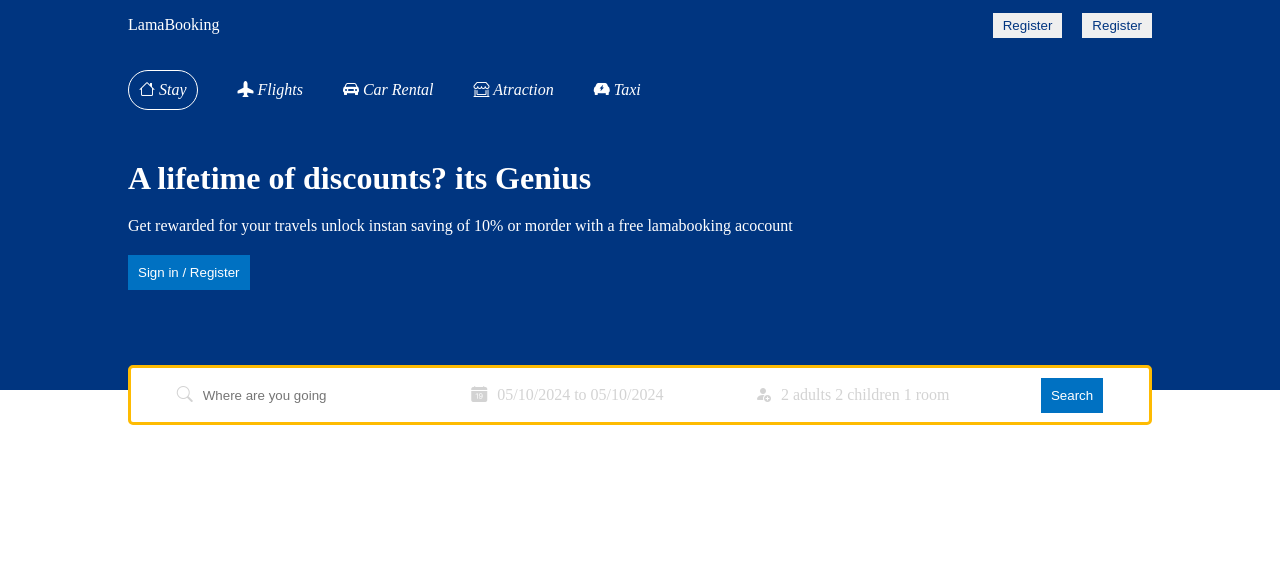
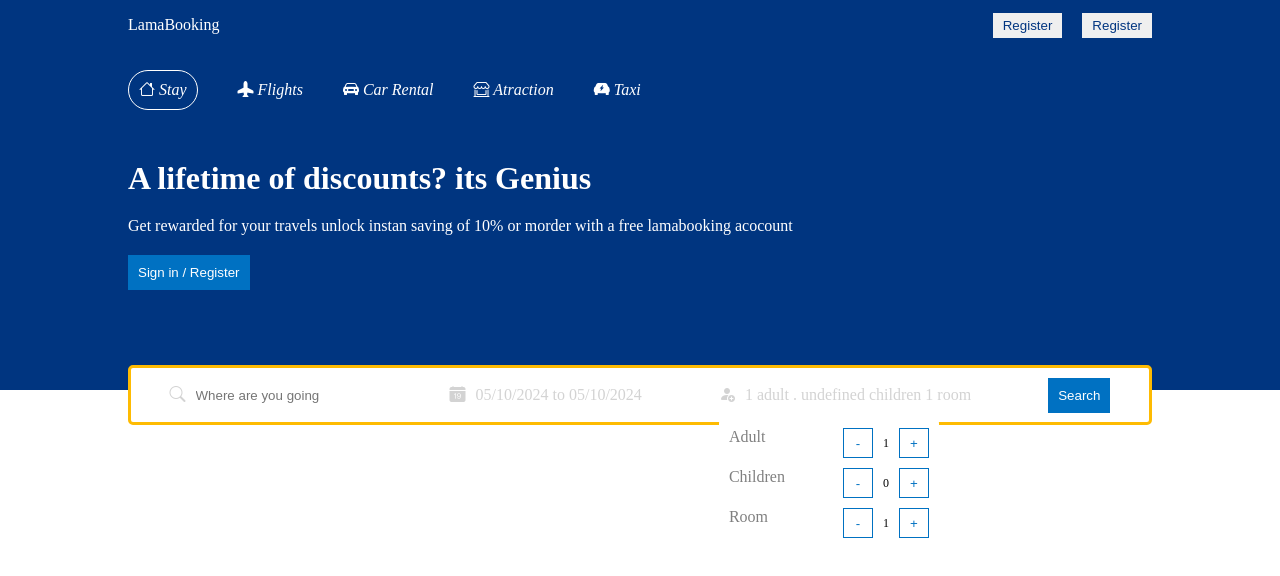
Before and after one commit to CardozoMartin/MERN-Booking, a React (Vite) app: page / in a window 1280 px wide. Shown: the top 576 px of the page. Built offline with nearby package versions, Linux system fonts and the light colour scheme.

Commit message:
se agrega contador a la seccion de personas

```diff
--- a/src/Componentes/Header/Header.jsx
+++ b/src/Componentes/Header/Header.jsx
@@ -1,4 +1,4 @@
-import { useState } from "react";
+import { Children, useState } from "react";
 import 'react-date-range/dist/styles.css'; // main style file
 import 'react-date-range/dist/theme/default.css'; // theme css file
 import { format } from "date-fns";
@@ -14,8 +14,21 @@ const Header = () => {
       startDate: new Date(),
       endDate: new Date(),
       key: "selection",
-    },
-  ]);
+    },]);
+    const [ openOptions, setOpenOptions] = useState(false);
+    const [option, setOption] = useState({
+      adult:1,
+      children:0,
+      room:1,
+    });
+    const handleOption = (name, operation) => {
+      setOption((prev) => {
+        return {
+          ...prev,
+          [name]: operation === "i" ? prev[name] + 1 : prev[name] - 1,
+        };
+      });
+    };
   return (
     <div className="header">
       <div className="headerContainer">
@@ -64,7 +77,43 @@ const Header = () => {
           </div>
           <div className="headerSearchItem">
             <i className="bi bi-person-fill-add headerIcon"></i>
-            <span className="headerSearchText">2 adults 2 children 1 room</span>
+            <span className="headerSearchText">{`${option.adult} adult . ${option.Children} children ${option.room} room`}</span>
+            <div className="options">
+              <div className="optionsItem">
+                <span className="optionText">Adult</span>
+                <div className="optionCounter">
+
+                <button className="optionCounterButton"
+                onClick={()=> handleOption("adult", "d")}>-</button>
+                <span className="optionCounterNumber">{option.adult}</span>
+                <button className="optionCounterButton"
+                onClick={()=> handleOption("adult", "i")}>+</button>
+                </div>
+              </div>
+              <div className="optionsItem">
+                <span className="optionText">Children</span>
+                <div className="optionCounter">
+
+                <button className="optionCounterButton"
+                onClick={()=> handleOption("children", "d")}>-</button>
+                <span className="optionCounterNumber">{option.children}</span>
+                <button className="optionCounterButton"
+                onClick={()=> handleOption("children", "i")}>+</button>
+                </div>
+              </div>
+              <div className="optionsItem">
+                <span className="optionText">Room</span>
+                <div className="optionCounter">
+
+                <button className="optionCounterButton"
+                onClick={()=> handleOption("room", "d")}>-</button>
+                <span className="optionCounterNumber">{option.room}</span>
+                <button className="optionCounterButton"
+                onClick={()=> handleOption("room", "i")}>+</button>
+                </div>
+              </div>
+            </div>
+
           </div>
           <div className="headerSearchItem">
             <button className="headerBtn">Search</button>
--- a/src/Componentes/Header/header.css
+++ b/src/Componentes/Header/header.css
@@ -75,3 +75,33 @@
     position: absolute;
     top: 50px;
 }
+.options{
+    position: absolute;
+    top: 50px;
+    background-color: white;
+    color: gray;
+    border-radius: 5px;
+}
+.optionsItem{
+    width: 200px;
+    display: flex;
+    justify-content: space-between;
+    margin: 10px;
+}
+.optionCounter{
+    display: flex;
+    align-items: center;
+    gap: 10px;
+    font-size: 12px;
+    color: black;
+}
+.optionText{}
+.optionCounterButton{
+    width: 30px;
+    height: 30px;
+    border: 1px solid #0071c2;
+    color: #0071c2;
+    cursor: pointer;
+    background-color: white;
+}
+.optionCounterNumber{}
```
